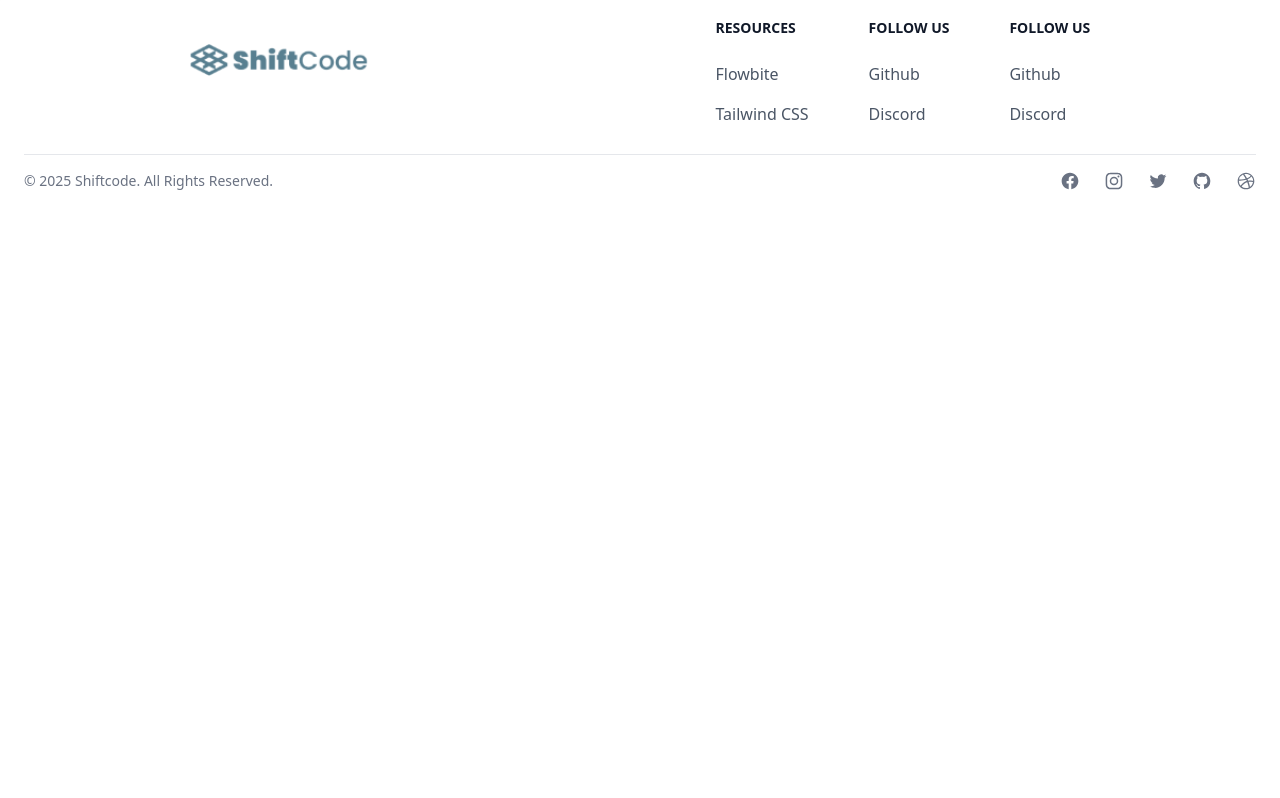
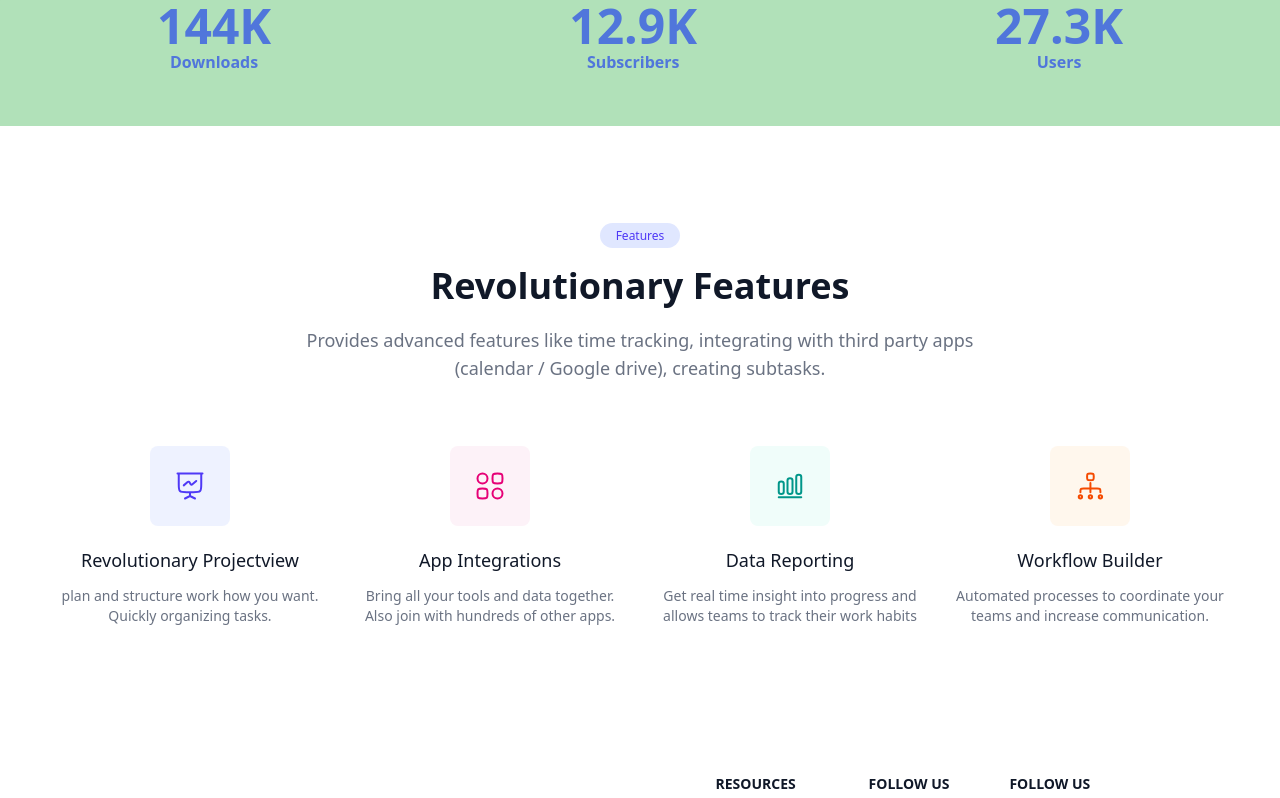
Before and after one commit to alyyissa/shift-Academy, a React app in the folder frontend/: page / in a window 1280 px wide. Shown: the part 860-1658 px from the top of the page. Before the commit the page ends 1075 px from the top, so only its background shows below. Built offline with nearby package versions, Linux system fonts and the light colour scheme; the HTML template or start-up script is replaced by a standard one.

Commit message:
Added Section1 Ui for the homepage

```diff
--- a/frontend/src/components/Home/Hero.jsx
+++ b/frontend/src/components/Home/Hero.jsx
@@ -11,7 +11,7 @@
           <path d="M0,0 C48.8902582,6.27314026 86.2235915,9.40971039 112,9.40971039 C137.776408,9.40971039 175.109742,6.27314026 224,0 L224,12.0441132 L0,12.0441132 L0,0 Z" />
         </svg>
       </div>
-      <div className="px-3 py-12 mx-auto sm:max-w-xl md:max-w-full lg:max-w-7xl md:px-24 lg:px-8 lg:py-20">
+      <div className="px-3 py-30 md:py-16 mx-auto sm:max-w-xl md:max-w-full lg:max-w-0xl md:px-24 lg:px-8 lg:py-40">
         <div className="relative max-w-2xl sm:mx-auto sm:max-w-xl md:max-w-3xl text-center">
           <h2 className="mb-6 font-sans text-3xl font-bold tracking-tight text-white sm:text-5xl sm:leading-none">
             Your CS Learning Hub
--- a/frontend/src/components/Home/Section1.jsx
+++ b/frontend/src/components/Home/Section1.jsx
@@ -2,9 +2,96 @@
 
 const Section1 = () => {
   return (
-    <div>
-
-    </div>
+      <section class="px-3 sm:px-4 md:px-11 lg:px-13 xl:px-14 2xl:px-16 py-24 bg-white">
+        <div class="">
+            <div class="mb-16 text-center">
+                <span
+                    class="py-1 px-4 bg-indigo-100 rounded-full text-xs font-medium text-indigo-600 text-center">Features</span>
+                <h2 class="text-4xl text-center font-bold text-gray-900 py-5">
+                    Revolutionary Features
+                </h2>
+                <p class="text-lg font-normal text-gray-500 max-w-md md:max-w-2xl mx-auto">
+                    Provides advanced features like time tracking, integrating with
+                    third party apps (calendar / Google drive), creating subtasks.
+                </p>
+            </div>
+            <div
+                class="flex justify-center items-center gap-x-5 gap-y-12 lg:gap-y-0 flex-wrap md:flex-wrap lg:flex-nowrap lg:flex-row lg:justify-between lg:gap-x-8">
+                <div class="relative w-full text-center max-md:max-w-sm max-md:mx-auto group md:w-2/5 lg:w-1/4">
+                    <div class="bg-indigo-50 rounded-lg flex justify-center items-center mb-5 w-20 h-20 mx-auto cursor-pointer transition-all duration-500 group-hover:bg-indigo-600">
+                        <svg class="stroke-indigo-600 transition-all duration-500 group-hover:stroke-white" width="30" height="30" viewBox="0 0 30 30" fill="none" xmlns="http://www.w3.org/2000/svg">
+                            <path
+                                d="M10 27.5L15 25M15 25V21.25M15 25L20 27.5M8.75 14.375L12.5998 11.0064C13.1943 10.4862 14.1163 10.6411 14.5083 11.327L15.4917 13.048C15.8837 13.7339 16.8057 13.8888 17.4002 13.3686L21.25 10M2.5 2.5H27.5M26.25 2.5V13.25C26.25 17.0212 26.25 18.9069 25.0784 20.0784C23.9069 21.25 22.0212 21.25 18.25 21.25H11.75C7.97876 21.25 6.09315 21.25 4.92157 20.0784C3.75 18.9069 3.75 17.0212 3.75 13.25V2.5"
+                                stroke="" stroke-width="2" stroke-linecap="round" stroke-linejoin="round"></path>
+                        </svg>
+                    </div>
+                    <h4 class="text-lg font-medium text-gray-900 mb-3 capitalize">
+                        Revolutionary Projectview
+                    </h4>
+                    <p class="text-sm font-normal text-gray-500">
+                        plan and structure work how you want. Quickly organizing tasks.
+                    </p>
+                </div>
+                <div class="relative w-full text-center max-md:max-w-sm max-md:mx-auto group md:w-2/5 lg:w-1/4">
+                    <div class="bg-pink-50 rounded-lg flex justify-center items-center mb-5 w-20 h-20 mx-auto cursor-pointer transition-all duration-500 group-hover:bg-pink-600">
+                        <svg class="stroke-pink-600 transition-all duration-500 group-hover:stroke-white" width="30" height="30" viewBox="0 0 30 30" fill="none" xmlns="http://www.w3.org/2000/svg">
+                            <path
+                                d="M2.5 7.5C2.5 4.73858 4.73858 2.5 7.5 2.5C10.2614 2.5 12.5 4.73858 12.5 7.5C12.5 10.2614 10.2614 12.5 7.5 12.5C4.73858 12.5 2.5 10.2614 2.5 7.5Z"
+                                stroke="" stroke-width="2"></path>
+                            <path
+                                d="M2.5 22.5C2.5 20.143 2.5 18.9645 3.23223 18.2322C3.96447 17.5 5.14298 17.5 7.5 17.5C9.85702 17.5 11.0355 17.5 11.7678 18.2322C12.5 18.9645 12.5 20.143 12.5 22.5C12.5 24.857 12.5 26.0355 11.7678 26.7678C11.0355 27.5 9.85702 27.5 7.5 27.5C5.14298 27.5 3.96447 27.5 3.23223 26.7678C2.5 26.0355 2.5 24.857 2.5 22.5Z"
+                                stroke="" stroke-width="2"></path>
+                            <path
+                                d="M17.5 7.5C17.5 5.14298 17.5 3.96447 18.2322 3.23223C18.9645 2.5 20.143 2.5 22.5 2.5C24.857 2.5 26.0355 2.5 26.7678 3.23223C27.5 3.96447 27.5 5.14298 27.5 7.5C27.5 9.85702 27.5 11.0355 26.7678 11.7678C26.0355 12.5 24.857 12.5 22.5 12.5C20.143 12.5 18.9645 12.5 18.2322 11.7678C17.5 11.0355 17.5 9.85702 17.5 7.5Z"
+                                stroke="" stroke-width="2"></path>
+                            <path
+                                d="M17.5 22.5C17.5 19.7386 19.7386 17.5 22.5 17.5C25.2614 17.5 27.5 19.7386 27.5 22.5C27.5 25.2614 25.2614 27.5 22.5 27.5C19.7386 27.5 17.5 25.2614 17.5 22.5Z"
+                                stroke="" stroke-width="2"></path>
+                        </svg>
+                    </div>
+                    <h4 class="text-lg font-medium text-gray-900 mb-3 capitalize">
+                        App Integrations
+                    </h4>
+                    <p class="text-sm font-normal text-gray-500">
+                        Bring all your tools and data together. Also join with hundreds of
+                        other apps.
+                    </p>
+                </div>
+                <div class="relative w-full text-center max-md:max-w-sm max-md:mx-auto group md:w-2/5 lg:w-1/4">
+                    <div class="bg-teal-50 rounded-lg flex justify-center items-center mb-5 w-20 h-20 mx-auto cursor-pointer transition-all duration-500 group-hover:bg-teal-600">
+                        <svg class="stroke-teal-600 transition-all duration-500 group-hover:stroke-white" width="30" height="30" viewBox="0 0 30 30" fill="none" xmlns="http://www.w3.org/2000/svg">
+                            <path
+                                d="M3.75 26.25H26.25M6.25 22.875C4.86929 22.875 3.75 21.8676 3.75 20.625V12.75C3.75 11.5074 4.86929 10.5 6.25 10.5C7.63071 10.5 8.75 11.5074 8.75 12.75V20.625C8.75 21.8676 7.63071 22.875 6.25 22.875ZM15 22.875C13.6193 22.875 12.5 21.8676 12.5 20.625V9.375C12.5 8.13236 13.6193 7.125 15 7.125C16.3807 7.125 17.5 8.13236 17.5 9.375V20.625C17.5 21.8676 16.3807 22.875 15 22.875ZM23.75 22.875C22.3693 22.875 21.25 21.8676 21.25 20.625V6C21.25 4.75736 22.3693 3.75 23.75 3.75C25.1307 3.75 26.25 4.75736 26.25 6V20.625C26.25 21.8676 25.1307 22.875 23.75 22.875Z"
+                                stroke="" stroke-width="2" stroke-linecap="round"></path>
+                        </svg>
+                    </div>
+                    <h4 class="text-lg font-medium text-gray-900 mb-3 capitalize">
+                        Data Reporting
+                    </h4>
+                    <p class="text-sm font-normal text-gray-500">
+                        Get real time insight into progress and allows teams to track
+                        their work habits
+                    </p>
+                </div>
+                <div class="relative w-full text-center max-md:max-w-sm max-md:mx-auto group md:w-2/5 lg:w-1/4">
+                    <div class="bg-orange-50 rounded-lg flex justify-center items-center mb-5 w-20 h-20 mx-auto cursor-pointer transition-all duration-500 group-hover:bg-orange-600">
+                        <svg class="stroke-orange-600 transition-all duration-500 group-hover:stroke-white" width="30" height="30" viewBox="0 0 30 30" fill="none" xmlns="http://www.w3.org/2000/svg">
+                            <path
+                                d="M15.4167 12.0833V21.25M5.41667 21.25V20.8333C5.41667 19.262 5.41667 18.4763 5.90482 17.9882C6.39298 17.5 7.17865 17.5 8.75 17.5H22.0833C23.6547 17.5 24.4404 17.5 24.9285 17.9882C25.4167 18.4763 25.4167 19.262 25.4167 20.8333V21.25M15.4167 9.16667C13.8453 9.16667 13.0596 9.16667 12.5715 8.67851C12.0833 8.19036 12.0833 7.40468 12.0833 5.83333C12.0833 4.26198 12.0833 3.47631 12.5715 2.98816C13.0596 2.5 13.8453 2.5 15.4167 2.5C16.988 2.5 17.7737 2.5 18.2618 2.98816C18.75 3.47631 18.75 4.26198 18.75 5.83333C18.75 7.40468 18.75 8.19036 18.2618 8.67851C17.7737 9.16667 16.988 9.16667 15.4167 9.16667ZM7.08333 25.8333C7.08333 26.7538 6.33714 27.5 5.41667 27.5C4.49619 27.5 3.75 26.7538 3.75 25.8333C3.75 24.9129 4.49619 24.1667 5.41667 24.1667C6.33714 24.1667 7.08333 24.9129 7.08333 25.8333ZM17.0833 25.8333C17.0833 26.7538 16.3371 27.5 15.4167 27.5C14.4962 27.5 13.75 26.7538 13.75 25.8333C13.75 24.9129 14.4962 24.1667 15.4167 24.1667C16.3371 24.1667 17.0833 24.9129 17.0833 25.8333ZM27.0833 25.8333C27.0833 26.7538 26.3371 27.5 25.4167 27.5C24.4962 27.5 23.75 26.7538 23.75 25.8333C23.75 24.9129 24.4962 24.1667 25.4167 24.1667C26.3371 24.1667 27.0833 24.9129 27.0833 25.8333Z"
+                                stroke="" stroke-width="2" stroke-linecap="round"></path>
+                        </svg>
+                    </div>
+                    <h4 class="text-lg font-medium text-gray-900 mb-3 capitalize">
+                        Workflow Builder
+                    </h4>
+                    <p class="text-sm font-normal text-gray-500">
+                        Automated processes to coordinate your teams and increase
+                        communication.
+                    </p>
+                </div>
+            </div>
+        </div>
+      </section>
   )
 }
 
--- a/frontend/src/pages/Auth/Signup.jsx
+++ b/frontend/src/pages/Auth/Signup.jsx
@@ -121,7 +121,7 @@
                             </div>
 
                             <label
-                            className={`${styles["label-container"]} relative inline-block pl-[30px] my-3 text-[14px] text-[#868686] leading-[25px]`}
+                            className={`${styles["label-container"]} relative inline-block pl-[30px] my-5 text-[14px] text-[#868686] leading-[25px] ml-5`}
                             >
                                 I agree with{" "}
                                 <a href="#" className="text-coprimary font-semibold underline decoration-1">
--- a/frontend/src/pages/Home.jsx
+++ b/frontend/src/pages/Home.jsx
@@ -2,6 +2,7 @@
 import Hero from '../components/Home/Hero'
 import Loading from '../components/Loading/Loading';
 import Stats from '../components/Home/Stats';
+import Section1 from '../components/Home/Section1';
 
 const Home = () => {
   const [loading, setLoading] = useState(true)
@@ -18,6 +19,7 @@
     <div className='bg-primary' >
       <Hero />
       <Stats />
+      <Section1 />
     </div>
   )
 }
```
